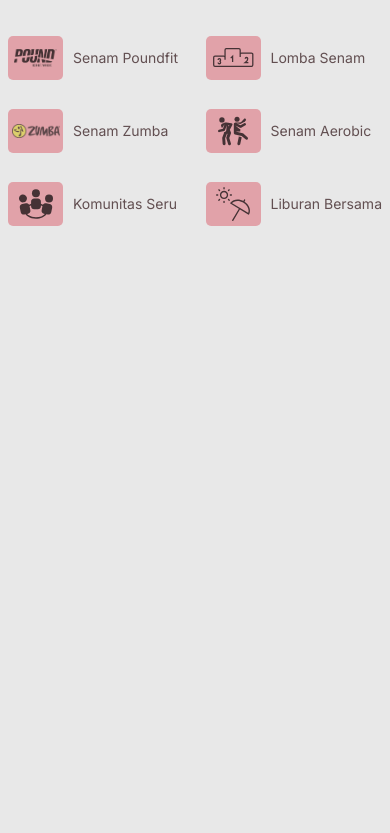
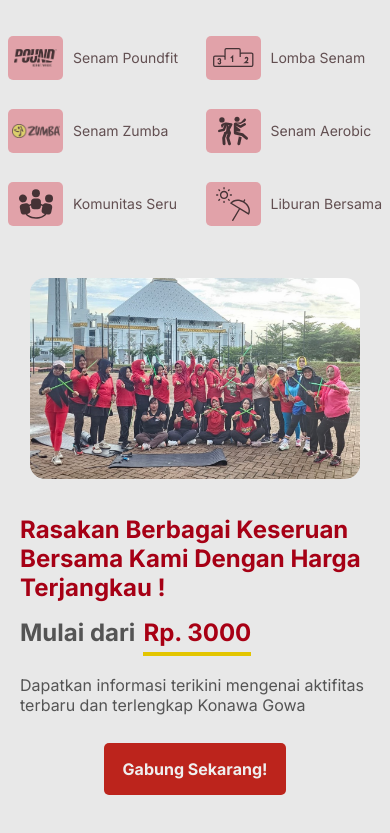
Before and after one commit to Salhss/konawagowa, a Vue app: page / in a window 390 px wide. Shown: the part 1038-1871 px from the top of the page. Before the commit the page ends 1342 px from the top, so only its background shows below. Built offline with nearby package versions, Linux system fonts and the light colour scheme.

Commit message:
refactor: join community promote responsive

```diff
--- /dev/null
+++ b/src/components/home/JoinCommunity.vue
@@ -0,0 +1,231 @@
+<script>
+import "@/assets/colors.css";
+export default {
+  name: "join-community",
+};
+</script>
+
+<template>
+  <div class="promote-container">
+    <div class="image-container">
+      <img
+        src="../../assets/images/promote-join.jpeg"
+        loading="lazy"
+        alt="ikut komunitas konawa hanya Rp. 3000"
+      />
+    </div>
+    <div class="promote-text">
+      <div class="tagline">
+        <h1>
+          Rasakan Berbagai Keseruan<br />Bersama Kami Dengan Harga<br />Terjangkau
+          !
+        </h1>
+      </div>
+      <div class="price-text">
+        <h1>Mulai dari</h1>
+        <div class="price">
+          <h1>Rp. 3000</h1>
+          <div class="underline"></div>
+        </div>
+      </div>
+      <div class="description">
+        <p>
+          Dapatkan informasi terikini mengenai aktifitas terbaru dan terlengkap
+          Konawa Gowa
+        </p>
+      </div>
+      <div class="btn-container">
+        <div class="action-btn">
+          <p>Gabung Sekarang!</p>
+        </div>
+      </div>
+    </div>
+  </div>
+</template>
+
+<style scoped>
+.promote-container {
+  display: flex;
+  padding-inline: 20px;
+}
+.tagline h1 {
+  color: #a60015;
+}
+.price-text {
+  display: flex;
+}
+.price-text > h1 {
+  color: #545454;
+  text-align: left;
+}
+.price h1 {
+  color: var(--red-default);
+}
+.price {
+    display: flex;
+    flex-direction: column;
+  }
+.underline {
+  background-color: var(--yellow);
+  width: 100%;
+}
+.description p {
+  color: #545454;
+  margin: 0;
+}
+.action-btn {
+  background-color: var(--red);
+  color: var(--white);
+  font-weight: 700;
+  text-align: center;
+  width: fit-content;
+  cursor: pointer;
+}
+.action-btn:hover {
+    background-color: var(--red-default);
+}
+
+@media (min-width: 1024px) {
+    .promote-container {
+    flex-direction: row-reverse;
+    justify-content: space-around;
+    align-items: center;
+    padding-inline: 20px;
+    margin-top: 80px;
+    margin-bottom: 40px;
+  }
+  .image-container {
+    width: 600px;
+    height: 420px;
+    display: flex;
+    align-items: center;
+  }
+  img {
+    width: 100%;
+    object-fit: cover;
+    border-radius: 15px;
+  }
+  .tagline h1 {
+    margin-bottom: 0px;
+  }
+  .price-text {
+    gap: 12px;
+  }
+  .price-text h1 {
+    font-size: 28px;
+    margin-bottom: 4px;
+  }
+  .underline {
+    height: 8px;
+  }
+  .description {
+    margin-top: 20px;
+    margin-bottom: 62px;
+  }
+  .action-btn {
+    padding-block: 20px;
+    padding-inline: 26px;
+    border-radius: 16px;
+  }
+  .action-btn p {
+    font-size: 20px;
+    margin: 0px;
+  }
+}
+
+@media (min-width: 501px) and (max-width: 1023px) {
+  h1 {
+    font-size: 20px;
+  }
+  .promote-container {
+    flex-direction: row-reverse;
+    justify-content: space-around;
+    align-items: center;
+    padding-inline: 20px;
+  }
+  .promote-text {
+    width: 50%;
+  }
+  .image-container {
+    width: 530px;
+    height: 420px;
+    display: flex;
+    align-items: center;
+  }
+  img {
+    width: 100%;
+    object-fit: cover;
+    border-radius: 15px;
+  }
+  .price-text {
+    gap: 8px;
+  }
+  .price h1  {
+    margin-bottom: 4px;
+  }
+  .underline {
+    height: 6px;
+  }
+  .description {
+    width: 90%;
+    font-size: 14px;
+    margin-block: 16px;
+  }
+  .action-btn {
+    padding-inline: 16px;
+    padding-block: 12px;
+    border-radius: 8px;
+  }
+  .action-btn p {
+    margin: 0;
+  }
+}
+
+@media (max-width: 500px) {
+  .promote-container {
+    margin-top: 52px;
+    flex-direction: column;
+  }
+  .image-container {
+    width: 330px;
+    height: 220px;
+    align-self: center;
+  }
+  img {
+    width: 100%;
+    object-fit: cover;
+    border-radius: 15px;
+  }
+  .tagline h1 {
+    font-size: 24px;
+    margin-bottom: 0;
+  }
+  .price-text h1 {
+    font-size: 24px;
+  }
+  .price-text {
+    gap: 8px;
+  }
+  .price h1 {
+    margin-bottom: 5px;
+  }
+  .underline {
+    height: 4px;
+    background-color: #e3c500;
+  }
+  .description p {
+    margin-top: 12px;
+  }
+  .btn-container {
+    display: flex;
+    justify-content: center;
+    margin-top: 28px;
+  }
+  .action-btn {
+    border-radius: 5px;
+  }
+  .action-btn p {
+    padding-inline: 19px;
+  }
+}
+</style>
--- a/src/views/HomeView.vue
+++ b/src/views/HomeView.vue
@@ -2,9 +2,10 @@
 import Hero from "@/components/home/Hero.vue";
 import Benefit from "@/components/home/Benefit.vue";
 import "../assets/colors.css";
+import JoinCommunity from "@/components/home/JoinCommunity.vue";
 export default {
   name: "home",
-  components: { Hero, Benefit },
+  components: { Hero, Benefit, JoinCommunity },
 };
 </script>
 
@@ -14,6 +15,9 @@ export default {
   </div>
   <div id="benefit">
     <Benefit />
+  </div>
+  <div id="join-community">
+    <JoinCommunity />
   </div>
 </template>
 
```
Also changed, not shown: src/assets/images/promote-join.jpeg (added).
